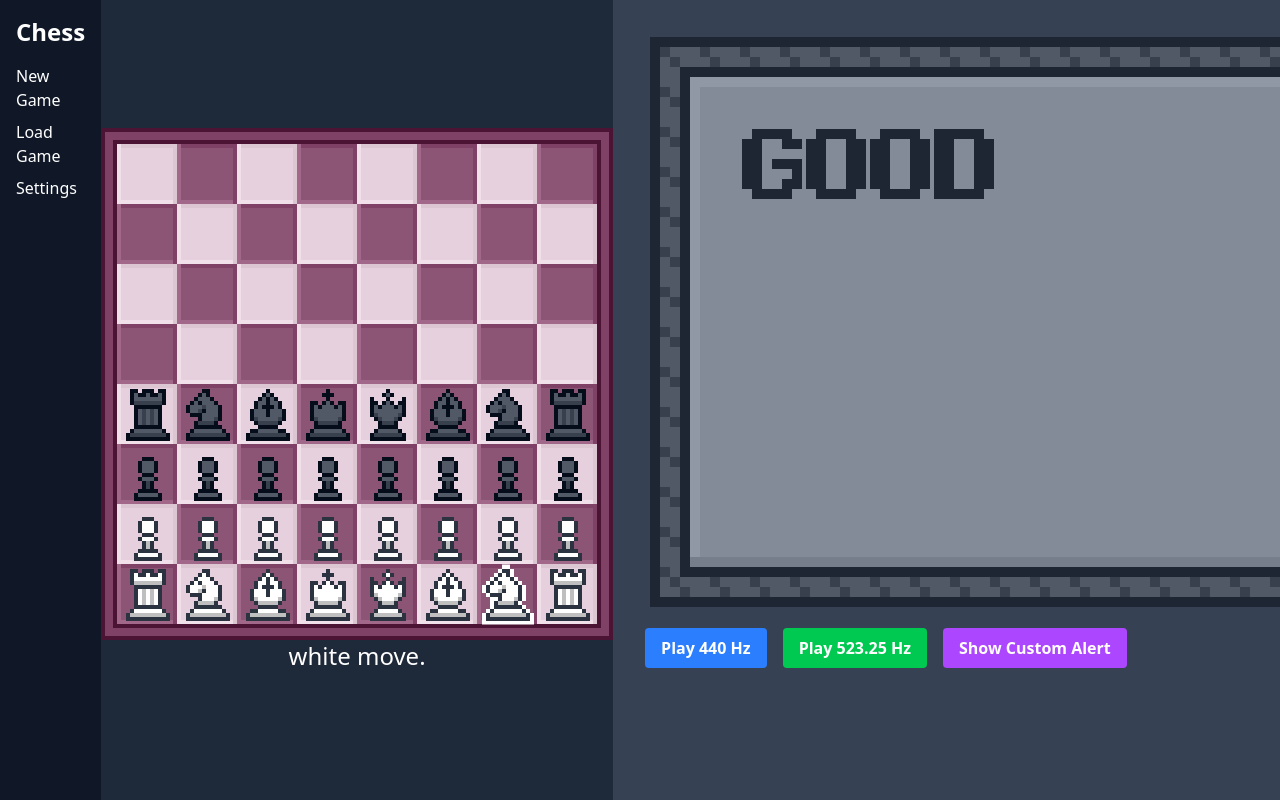
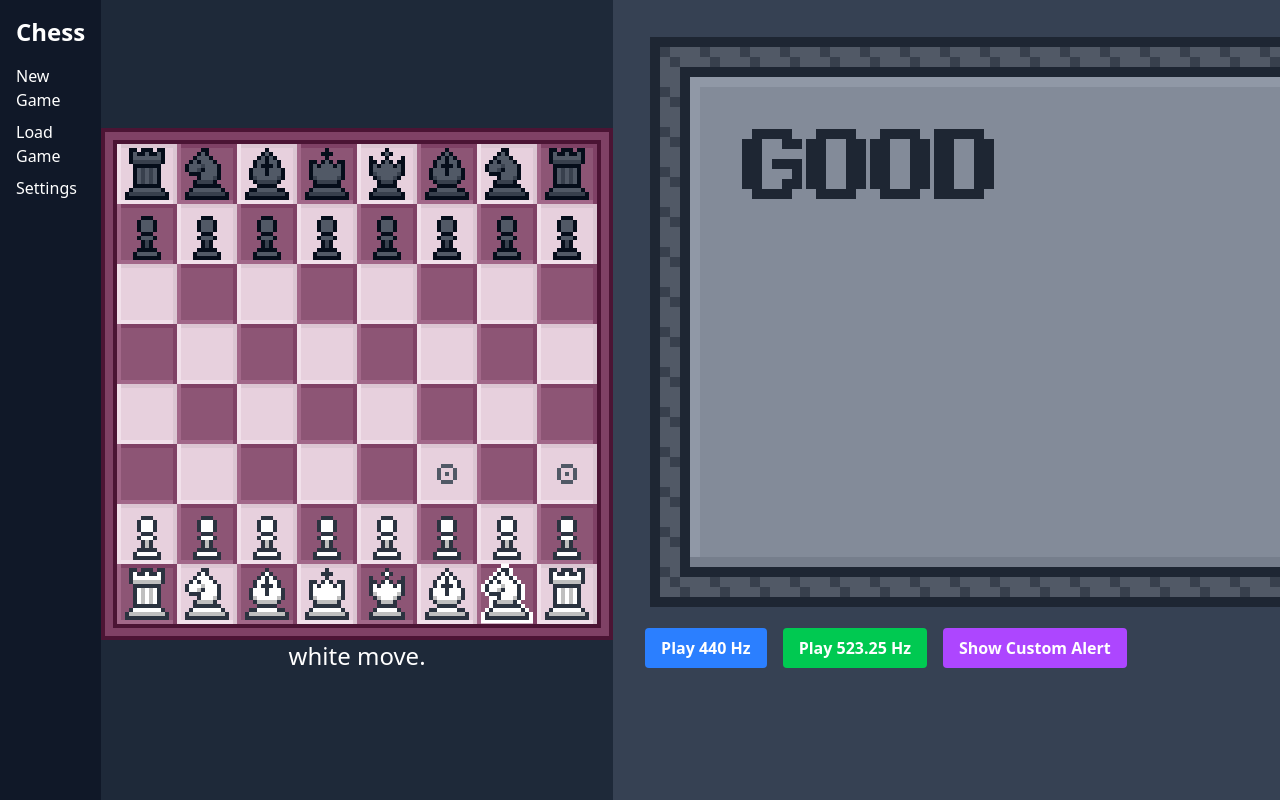
Before and after one commit to bibinhoxok/chess, a Next.js app: page / in a window 1280 px wide. Both pictures are taken after a click on the element 507 px from the left and 594 px from the top of the page. Shown: the top 800 px of the page. Built offline with nearby package versions, Linux system fonts and the light colour scheme.

Commit message:
Refactor ChessBoard, fix stale state, and add checkmate highlight

```diff
--- a/src/components/chess-board/chess-board.tsx
+++ b/src/components/chess-board/chess-board.tsx
@@ -4,12 +4,14 @@ import ChessPiece from "./chess-piece"
 import { Board, Square } from "@/lib/types/main"
 import { useRef } from "react"
 import { handlePieceMove } from "@/lib/handlers/piece-moves"
-import { areSameSquare, isChecked, isPieceCanMove, isPossibleMove, isThreatingKing } from "@/lib/controls/board/conditions"
+import { areSameSquare, isChecked, isCheckedMate, isPieceCanMove, isPossibleMove, isThreatingKing } from "@/lib/controls/board/conditions"
 import { AnimatePresence, motion } from "motion/react"
 import PromotionSelection from "./promotion-selection"
 import { Z_INDEX } from "@/lib/utils/z-index"
 import { calculateBoardScale } from "@/lib/utils/scaling"
 import { ASSETS } from "@/lib/utils/assets"
+import ChessSquare from "./chess-square"
+import { getPieceAt } from "@/lib/controls/board/utils"
 
 const Chessboard = ({ scale }: { scale: number }) => {
 	const {
@@ -42,6 +44,7 @@ const Chessboard = ({ scale }: { scale: number }) => {
 	const boardScale = calculateBoardScale(scale)
 
 	const isCurrentChecked = isChecked(board)
+	const isCurrentCheckedmate = isCheckedMate(board)
 
 
 	const handleDrop = (
@@ -72,19 +75,22 @@ const Chessboard = ({ scale }: { scale: number }) => {
 		const col = Math.floor((x - boardScale.scaledBorderSize) / boardScale.scaledSquareSize)
 		const row = Math.floor((y - boardScale.scaledBorderSize) / boardScale.scaledSquareSize)
 		const to = { row, col }
-		if (selectedPiece && selectedSquare && isPossibleMove({ row, col }, board)) {
+
+		const state = useChessboard.getState()
+
+		if (state.selectedPiece && state.selectedSquare && isPossibleMove({ row, col }, state)) {
 			handlePieceMove(
-				board,
-				selectedSquare,
+				state,
+				state.selectedSquare,
 				to,
-				movePiece,
-				setPromotionSquare,
+				state.movePiece,
+				state.setPromotionSquare,
 			)
 		}
 	}
 
 	const handleSquareClick = (square: Square) => {
-		const piece = currentPieces[square.row][square.col]
+		const piece = getPieceAt(square, board)
 		if (piece && piece.color === currentPlayer) {
 			selectPiece(square, piece)
 		}
@@ -118,10 +124,18 @@ const Chessboard = ({ scale }: { scale: number }) => {
 					>
 						{currentPieces.flat().map((piece, index) => {
 							const square: Square = { row: Math.floor(index / 8), col: index % 8 }
-							if (!piece) return null
-							const isCheckedSource = isCurrentChecked &&
-								((piece.color === currentPlayer && isChecked(board)) || isThreatingKing(square, board))
+							const possibleMove = selectedPiece ? isPossibleMove(square, board) as boolean : false
+							if (!piece) return <ChessSquare scaledSquareSize={boardScale.scaledSquareSize} possibleMove={possibleMove} key={index} />
+							const isKingChecked = piece.color === currentPlayer && piece.name === "king" && isCurrentChecked
+							const isCheckedSource = isCurrentChecked && (isKingChecked || isThreatingKing(square, board))
+							const isCheckedmateSource = isCurrentCheckedmate && (isKingChecked || isThreatingKing(square, board))
+							const isClickable = piece.color === currentPlayer && isPieceCanMove(board, square)
 							return (
+								<ChessSquare
+									scaledSquareSize={boardScale.scaledSquareSize}
+									possibleMove={possibleMove}
+									key={index}
+								>
 									<motion.div
 										onClick={() => handleSquareClick(square)}
 										animate={{ rotate: currentPlayer === "white" ? 180 : 0 }}
@@ -137,28 +151,17 @@ const Chessboard = ({ scale }: { scale: number }) => {
 										<ChessPiece
 											piece={piece}
 											currentSquare={square}
-										scaledSquareSize={
-											boardScale.scaledSquareSize
-										}
 											scale={scale}
-										isSelected={areSameSquare(selectedSquare, square)}
-										isDraggable={isPieceCanMove(board, square)}
+											isSelected={isPieceCanMove(board, square) && areSameSquare(selectedSquare, square)}
 											isCheckedSource={isCheckedSource}
+											isCheckedmateSource={isCheckedmateSource}
 											onDrop={handleDrop}
+											onClick={() => handleSquareClick(square)}
+											isClickable={isClickable}
 										/>
-									{isPossibleMove(square, board) && selectedPiece && (
-										<div className="absolute top-0 left-0 w-full h-full flex items-center justify-center">
-											<div
-												className="bg-contain bg-no-repeat pixelated"
-												style={{
-													backgroundImage: `url(${ASSETS.ui.circle})`,
-													width: `${boardScale.scaledSquareSize}px`,
-													height: `${boardScale.scaledSquareSize}px`,
-												}}
-											/>
-										</div>
-									)}
+
 									</motion.div>
+								</ChessSquare>
 							)
 						})}
 					</div>
--- a/src/components/chess-board/chess-piece.tsx
+++ b/src/components/chess-board/chess-piece.tsx
@@ -1,51 +1,40 @@
-import useChessboard from "@/lib/store/use-chess-board"
-import { PieceName, Piece, Square } from "@/lib/types/main"
+import { Piece, Square } from "@/lib/types/main"
 import { motion } from "motion/react"
 import { Z_INDEX } from "@/lib/utils/z-index"
 import { offsetSpriteSheet } from "@/lib/utils/offsets"
 import { ASSETS } from "@/lib/utils/assets"
 
 type ChessPieceProps = {
-	piece: Piece | null
+	piece: Piece
 	currentSquare: Square
-	scaledSquareSize: number
 	scale: number
 	isSelected: boolean
 	onDrop: (
 		event: MouseEvent | TouchEvent | PointerEvent,
 	) => void
+	onClick: () => void
 	isCheckedSource?: boolean
-	isDraggable?: boolean
+	isCheckedmateSource?: boolean
 	isClickable?: boolean
 }
 
 const ChessPiece = ({
 	piece,
-	currentSquare,
-	scaledSquareSize,
 	scale,
 	isSelected,
 	isCheckedSource = false,
+	isCheckedmateSource = false,
 	onDrop,
-	isDraggable = true,
+	onClick,
 	isClickable = true,
 }: ChessPieceProps) => {
-	const { selectPiece } = useChessboard()
+	const handleClick = () => {
+		if (isClickable) onClick()
+	}
 
-	const handleClick = () => {
-		if (isClickable && piece) selectPiece(currentSquare, piece)
-	}
 	return (
-		<div
-			className="relative flex items-center justify-center"
-			style={{
-				width: `${scaledSquareSize}px`,
-				height: `${scaledSquareSize}px`,
-			}}
-		>
-			{piece && (
 		<motion.div
-					drag={isDraggable}
+			drag={isClickable}
 			dragMomentum={false}
 			onClick={handleClick}
 			onDragStart={handleClick}
@@ -79,20 +68,30 @@ const ChessPiece = ({
 					}}
 				/>
 			)}
-					{isCheckedSource && (
+			{isCheckedSource && !isCheckedmateSource && (
 				<div
-							className="origin-center absolute pixelated filter-yellow chess-sprite"
+					className="origin-center absolute pixelated chess-sprite"
 					style={{
 						...offsetSpriteSheet(
 							piece.name,
-									ASSETS.sprites.highlight,
+							ASSETS.sprites.checked,
+						),
+					}}
+				/>
+			)}
+			{isCheckedmateSource && (
+				<div
+					className="origin-center absolute pixelated chess-sprite"
+					style={{
+						...offsetSpriteSheet(
+							piece.name,
+							ASSETS.sprites.mate,
 						),
 					}}
 				/>
 			)}
 		</motion.div>
-			)}
-		</div>
+
 	)
 }
 
--- /dev/null
+++ b/src/components/chess-board/chess-square.tsx
@@ -0,0 +1,31 @@
+import { isPossibleMove } from "@/lib/controls/board/conditions"
+import { ASSETS } from "@/lib/utils/assets"
+import { ReactNode } from "react"
+
+const ChessSquare = ({ children, scaledSquareSize, possibleMove }: { children?: ReactNode, scaledSquareSize: number, possibleMove: boolean }) => {
+    return (
+        <div
+            className="relative flex items-center justify-center select-none"
+            style={{
+                width: `${scaledSquareSize}px`,
+                height: `${scaledSquareSize}px`,
+            }}
+        >
+            {children}
+            {possibleMove && (
+                <div className="absolute top-0 left-0 w-full h-full flex items-center justify-center">
+                    <div
+                        className="bg-contain bg-no-repeat pixelated"
+                        style={{
+                            backgroundImage: `url(${ASSETS.ui.circle})`,
+                            width: `${scaledSquareSize}px`,
+                            height: `${scaledSquareSize}px`,
+                        }}
+                    />
+                </div>
+            )}
+        </div>
+    )
+}
+
+export default ChessSquare
--- a/src/lib/store/use-chess-board.ts
+++ b/src/lib/store/use-chess-board.ts
@@ -10,6 +10,7 @@ import {
 import { chessBoard } from "@/lib/controls/board/chess-board"
 import { getPossibleMoves, movePiece } from "../controls/board/moves"
 import { pieces } from "../controls/pieces"
+import { isCheckedMate } from "../controls/board/conditions"
 
 type BoardState = Board & {
 	movePiece: (move: Move) => void
@@ -32,6 +33,11 @@ const useChessboard = create<BoardState>((set, get) => ({
 		})),
 	selectPiece: (from, piece) =>
 		set((state) => {
+			if (isCheckedMate(state)) return {
+				selectedPiece: null,
+				selectedSquare: null,
+				possibleMoves: [],
+			}
 			const moves = getPossibleMoves(from, state)
 			return {
 				selectedPiece: piece,
--- a/src/lib/utils/assets.ts
+++ b/src/lib/utils/assets.ts
@@ -2,8 +2,9 @@ export const ASSETS = {
 	sprites: {
 		white: "/pixel_chess_16x16_byBrysia/set_regular/pieces_white_1.png",
 		black: "/pixel_chess_16x16_byBrysia/set_regular/pieces_black_1.png",
-		highlight:
-			"/pixel_chess_16x16_byBrysia/set_regular/pieces_highlighted.png",
+		highlight: "/pixel_chess_16x16_byBrysia/set_regular/pieces_highlighted.png",
+		checked: "/pixel_chess_16x16_byBrysia/set_regular/pieces_checked_highlighted.png",
+		mate: "/pixel_chess_16x16_byBrysia/set_regular/pieces_checkedmate_highlighted.png",
 	},
 	boards: {
 		purple: "/pixel_chess_16x16_byBrysia/boards_additional_colors/board_purple.png",
```
Also changed, not shown: public/pixel_chess_16x16_byBrysia/set_regular/pieces_checked_highlighted.png (added), public/pixel_chess_16x16_byBrysia/set_regular/pieces_checkedmate_highlighted.png (added). Lines whose indentation alone changed are shown as unchanged.
